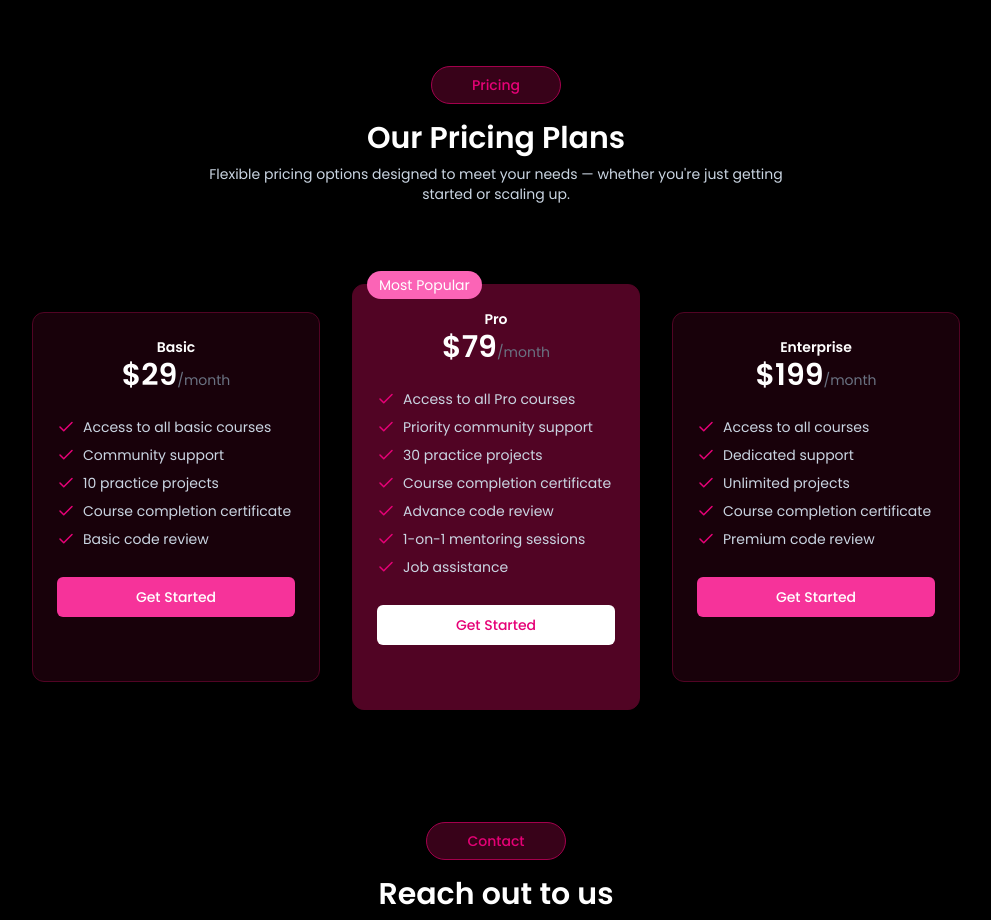
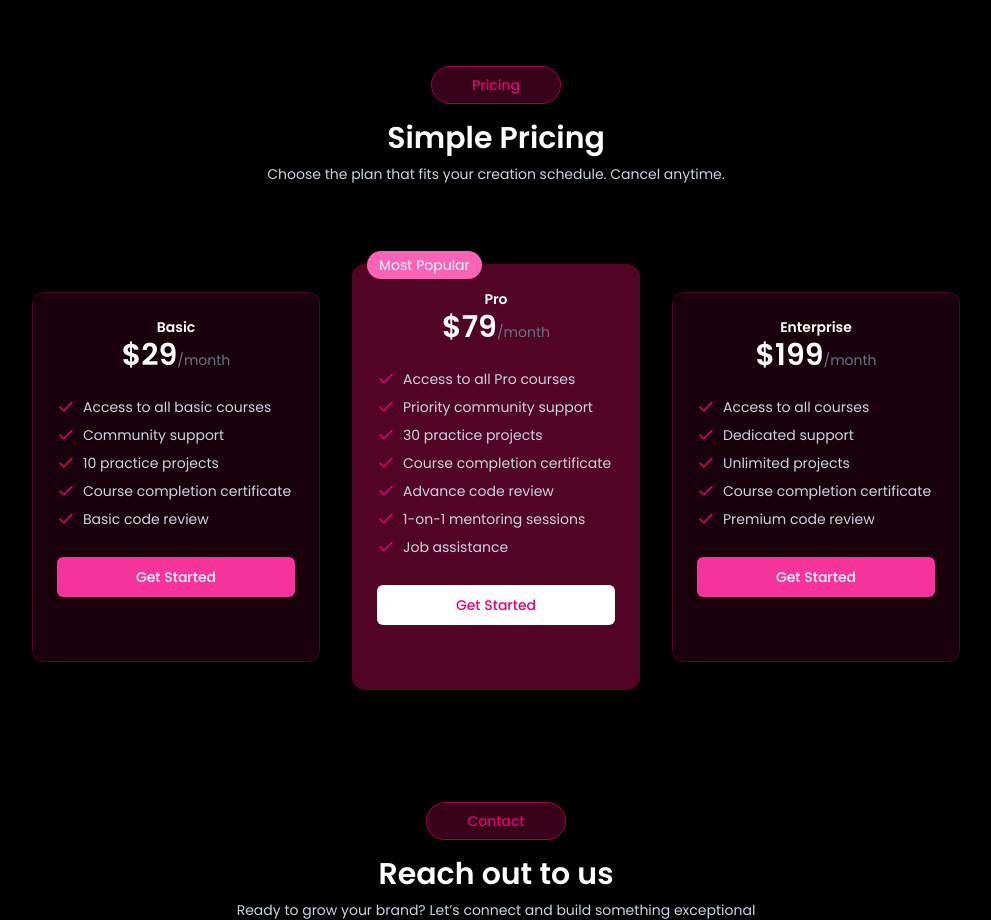
Before and after one commit to adigogetit/Thumbler-MERN, a React (Vite) app in the folder client/: page / in a window 1280 px wide. Shown: the part 2600-3520 px from the top of the page, without its empty margins (144-1135 px from the left). Built offline with nearby package versions, Linux system fonts and the light colour scheme.

Commit message:
updated section titles

```diff
--- a/client/src/components/SectionTitle.tsx
+++ b/client/src/components/SectionTitle.tsx
@@ -4,6 +4,7 @@ import { motion } from "motion/react";
 export default function SectionTitle({ text1, text2, text3 }: SectionTitleProps) {
     return (
         <>
+
             <motion.p className="text-center font-medium text-pink-600 mt-28 px-10 py-2 rounded-full bg-pink-950/70 border border-pink-800 w-max mx-auto"
                 initial={{ y: 120, opacity: 0 }}
                 whileInView={{ y: 0, opacity: 1 }}
@@ -12,6 +13,7 @@ export default function SectionTitle({ text1, text2, text3 }: SectionTitleProps)
             >
                 {text1}
             </motion.p>
+
             <motion.h3 className="text-3xl font-semibold text-center mx-auto mt-4"
                 initial={{ y: 120, opacity: 0 }}
                 whileInView={{ y: 0, opacity: 1 }}
@@ -20,6 +22,7 @@ export default function SectionTitle({ text1, text2, text3 }: SectionTitleProps)
             >
                 {text2}
             </motion.h3>
+
             <motion.p className="text-slate-300 text-center mt-2 max-w-xl mx-auto"
                 initial={{ y: 120, opacity: 0 }}
                 whileInView={{ y: 0, opacity: 1 }}
--- a/client/src/components/TestimonialCard.tsx
+++ b/client/src/components/TestimonialCard.tsx
@@ -13,6 +13,7 @@ export default function TestimonialCard({ testimonial, index }: TestimonialCardP
                 <img className="size-11 rounded-full" src={testimonial.image} alt={testimonial.name} height={50} width={50} />
                 <div className="flex flex-col">
                     <div className="flex items-center gap-1">
+
                         <p>{testimonial.name}</p>
                         <svg className="mt-0.5" width="12" height="12" viewBox="0 0 12 12" fill="none" xmlns="http://www.w3.org/2000/svg">
                             <path fillRule="evenodd" clipRule="evenodd" d="M4.555.72a4 4 0 0 1-.297.24c-.179.12-.38.202-.59.244a4 4 0 0 1-.38.041c-.48.039-.721.058-.922.129a1.63 1.63 0 0 0-.992.992c-.071.2-.09.441-.129.922a4 4 0 0 1-.041.38 1.6 1.6 0 0 1-.245.59 3 3 0 0 1-.239.297c-.313.368-.47.551-.56.743-.213.444-.213.96 0 1.404.09.192.247.375.56.743.125.146.187.219.24.297.12.179.202.38.244.59.018.093.026.189.041.38.039.48.058.721.129.922.163.464.528.829.992.992.2.071.441.09.922.129.191.015.287.023.38.041.21.042.411.125.59.245.078.052.151.114.297.239.368.313.551.47.743.56.444.213.96.213 1.404 0 .192-.09.375-.247.743-.56.146-.125.219-.187.297-.24.179-.12.38-.202.59-.244a4 4 0 0 1 .38-.041c.48-.039.721-.058.922-.129.464-.163.829-.528.992-.992.071-.2.09-.441.129-.922a4 4 0 0 1 .041-.38c.042-.21.125-.411.245-.59.052-.078.114-.151.239-.297.313-.368.47-.551.56-.743.213-.444.213-.96 0-1.404-.09-.192-.247-.375-.56-.743a4 4 0 0 1-.24-.297 1.6 1.6 0 0 1-.244-.59 3 3 0 0 1-.041-.38c-.039-.48-.058-.721-.129-.922a1.63 1.63 0 0 0-.992-.992c-.2-.071-.441-.09-.922-.129a4 4 0 0 1-.38-.041 1.6 1.6 0 0 1-.59-.245A3 3 0 0 1 7.445.72C7.077.407 6.894.25 6.702.16a1.63 1.63 0 0 0-1.404 0c-.192.09-.375.247-.743.56m4.07 3.998a.488.488 0 0 0-.691-.69l-2.91 2.91-.958-.957a.488.488 0 0 0-.69.69l1.302 1.302c.19.191.5.191.69 0z" fill="#2196F3" />
--- a/client/src/sections/PricingSection.tsx
+++ b/client/src/sections/PricingSection.tsx
@@ -8,9 +8,15 @@ import { motion } from "motion/react";
 export default function PricingSection() {
     return (
         <div id="pricing" className="px-4 md:px-16 lg:px-24 xl:px-32">
-            <SectionTitle text1="Pricing" text2="Our Pricing Plans" text3="Flexible pricing options designed to meet your needs — whether you're just getting started or scaling up." />
+            <SectionTitle
+                text1="Pricing"
+                text2="Simple Pricing"
+                text3="Choose the plan that fits your creation schedule. Cancel anytime."
+            />
+
 
             <div className="flex flex-wrap items-center justify-center gap-8 mt-20">
+
                 {pricingData.map((plan: IPricing, index: number) => (
                     <motion.div key={index} className={`w-72 text-center border border-pink-950 p-6 pb-16 rounded-xl ${plan.mostPopular ? 'bg-pink-950 relative' : 'bg-pink-950/30'}`}
                         initial={{ y: 150, opacity: 0 }}
@@ -36,6 +42,7 @@ export default function PricingSection() {
                         </button>
                     </motion.div>
                 ))}
+
             </div>
         </div>
     );
```
